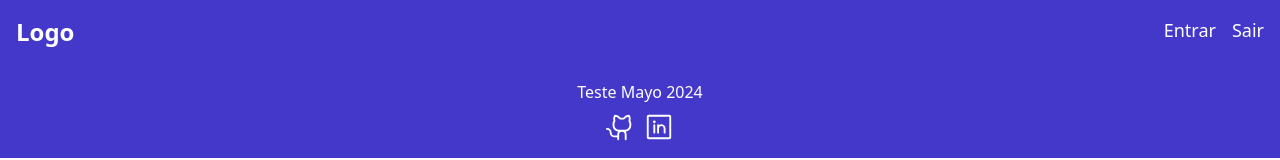
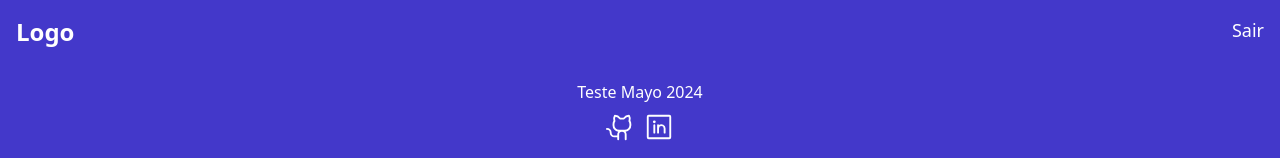
Before and after one commit to sam-grs/fullstack-todo-list, a React (Vite) app in the folder frontend/: page /tasks in a window 1280 px wide. Shown: the top 160 px of the page. Built offline with nearby package versions, Linux system fonts and the light colour scheme.

Commit message:
feat: storing token in localStorage

```diff
--- a/frontend/src/components/header/Header.tsx
+++ b/frontend/src/components/header/Header.tsx
@@ -17,12 +17,9 @@ export function Header() {
                     Logo
                 </Link>
 
-                <div className="flex gap-4">
-                    <Link to={routes.login}>Entrar</Link>
-                    <Link to={routes.login} onClick={logout}>
-                        Sair
-                    </Link>
-                </div>
+                <Link to={routes.login} onClick={logout}>
+                    Sair
+                </Link>
             </div>
         )
     )
--- a/frontend/src/pages/auth/login/Login.tsx
+++ b/frontend/src/pages/auth/login/Login.tsx
@@ -14,7 +14,7 @@ export type LoginProps = z.infer<typeof validationSchema>
 
 export const Login: FC = () => {
     const navigate = useNavigate()
-    const [user, setUser] = useState<LoginProps>(initialValues)
+    const [user, setUser] = useState<LoginProps & { token?: string }>(initialValues)
     const [isLoading, setIsLoading] = useState(false)
     const [visiblePassword, setVisiblePassword] = useState(false)
     const viewPassword = () => setVisiblePassword((prev) => !prev)
@@ -32,6 +32,7 @@ export const Login: FC = () => {
         setIsLoading(true)
         try {
             await auth('users/login', data, setUser)
+            localStorage.setItem('token', user.token as string)
             Alert({ message: 'Usuário logado!' })
         } catch (error: any) {
             Alert({ message: 'O usuário ou senha não estão corretos.', type: 'error' })
```
